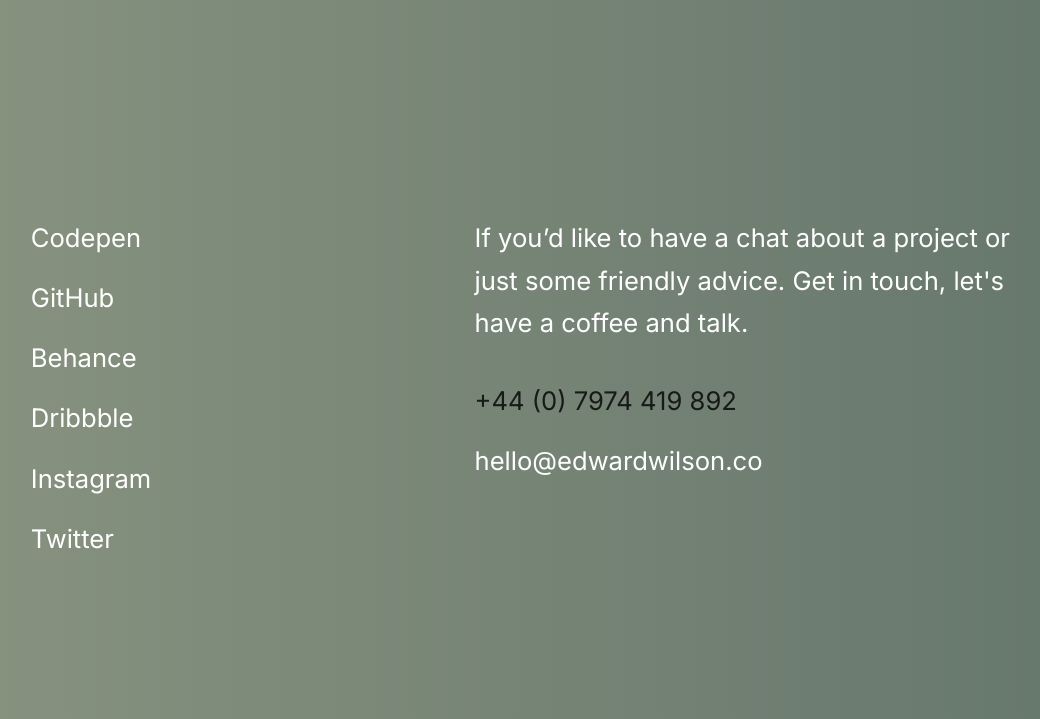
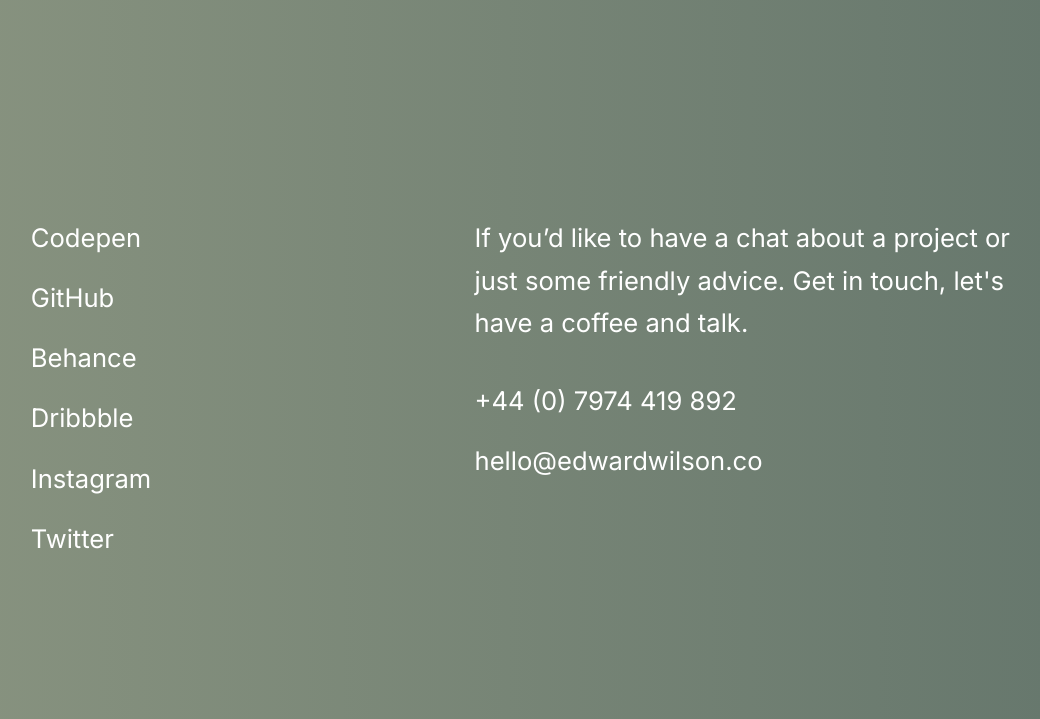
Before and after one commit to eddiewilson/portfolio, a Gatsby site: page / in a window 1280 px wide. Shown: the part 658-1377 px from the top of the page, without its empty margins (110-1150 px from the left). Built offline with nearby package versions, Linux system fonts and the light colour scheme; Gatsby itself is replaced by a stand-in of ours.

Commit message:
Update footer.js
Tel color

```diff
--- a/src/components/footer.js
+++ b/src/components/footer.js
@@ -65,6 +65,9 @@ const ContactDetails = styled.ul`
       transparent calc(100% - 1px),
       hsla(0, 100%, 71%, 0.5) 1px
     );
+    a{
+    color: inherit;
+    }
     background-repeat: no-repeat;
     cursor: pointer;
     &:hover {
@@ -156,7 +159,7 @@ const Footer = props => {
           advice. Get in touch, let's have a coffee and talk.
         </p>
         <ContactDetails>
-          <li style={{color: "inherit"}}>+44 (0) 7974 419 892</li>
+          <li style={{color: "#ffffff"}}>+44 (0) 7974 419 892</li>
           <li onClick={() => copyText("hello@edwardwilson.co")}>
             {copy ? (
               <span>Copied to clipboard! 👌🏼</span>
```
